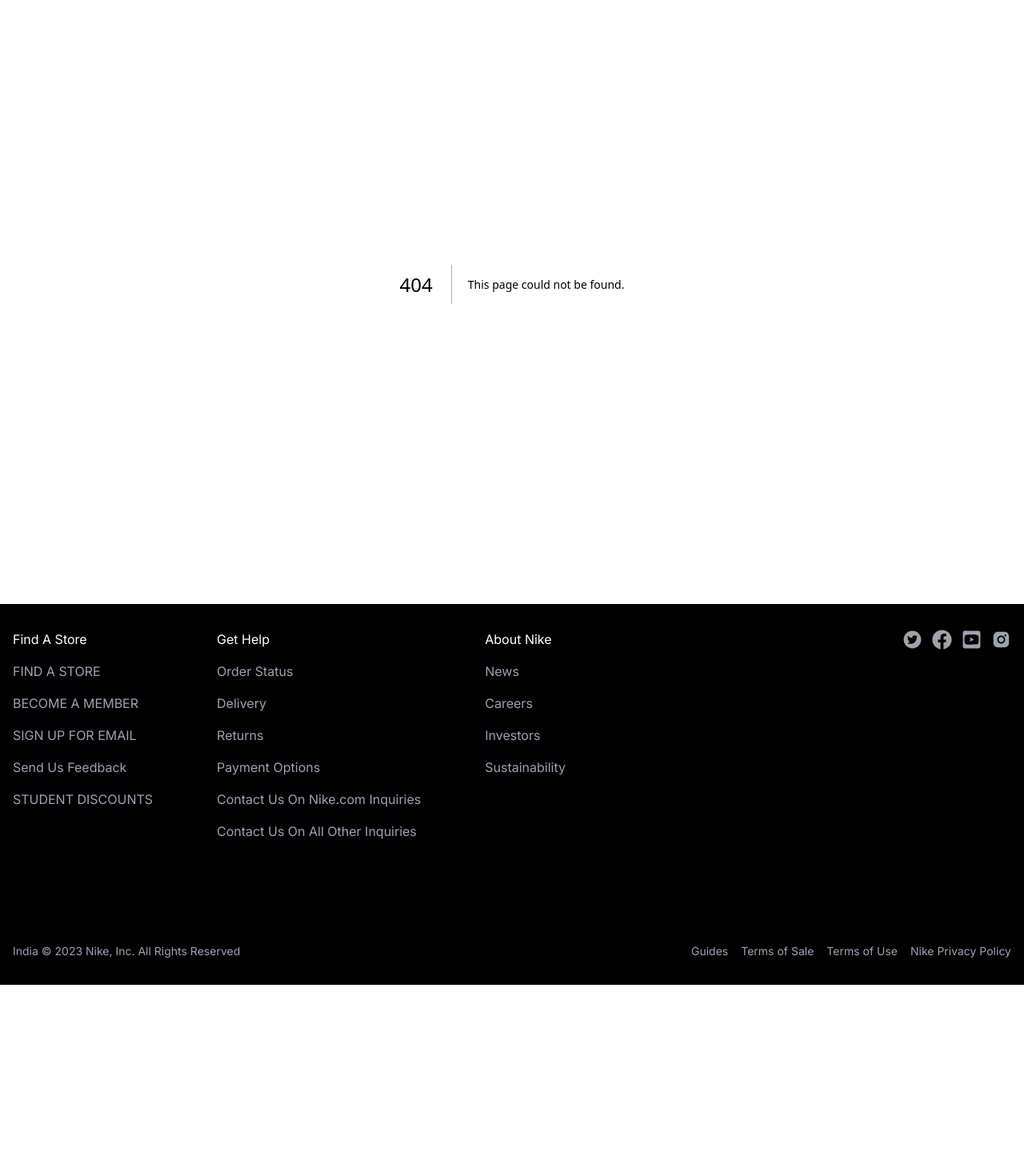
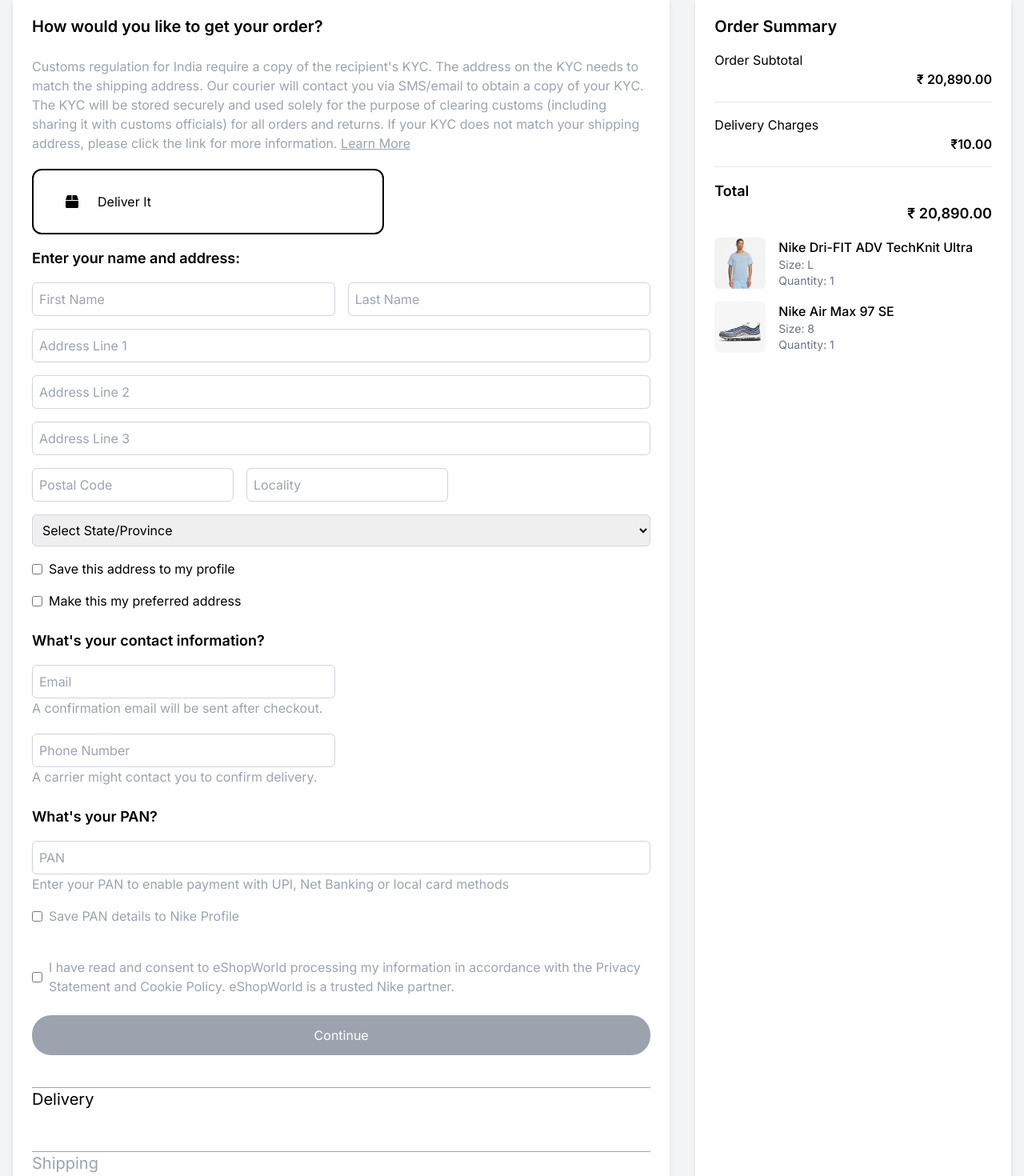
Before and after one commit to muhammadrohanmirza/UIUX-Hackathon-Nike-Ecommerce-Website, a Next.js app: page /pages/Checkoutpage in a window 1280 px wide. Before the commit this address had no page. Shown: the part 183-1653 px from the top of the page at 80% size. Before the commit the page ends 1414 px from the top, so only its background shows below. Built offline with nearby package versions, Linux system fonts and the light colour scheme.

Commit message:
first commit

```diff
--- a/src/app/layout.tsx
+++ b/src/app/layout.tsx
@@ -7,8 +7,11 @@
 const inter = Inter({ subsets: ["latin"] });
 
 export const metadata: Metadata = {
-  title: "Create Next App",
-  description: "Generated by create next app",
+  title: "Nike",
+  description: "Nike UI Ecommers Website Design",
+  icons:{
+    icon:{ url:"/logo/logo2.png", type:"image/png" }
+  },
 };
 
 export default function RootLayout({
--- a/src/app/pages/Cartitempage/page.tsx
+++ b/src/app/pages/Cartitempage/page.tsx
@@ -4,6 +4,7 @@
 import img1 from '../../../../public/images/Image (1).png'
 import shose1 from '../../../../public/images/shose (1).png'
 import Image from 'next/image';
+import Link from 'next/link';
 
 const page = () => {
   return (
@@ -96,9 +97,11 @@
             <span>Total</span>
             <span>₹ 20,890.00</span>
           </div>
+          <Link href={'/pages/Checkoutpage'}>
           <button className="w-full bg-black text-white py-2 rounded hover:bg-gray-800">
             Member Checkout
           </button>
+          </Link>
         </div>
       </div>
     </div>
--- /dev/null
+++ b/src/app/pages/Checkoutpage/page.tsx
@@ -0,0 +1,169 @@
+import Image from 'next/image';
+import Link from 'next/link';
+import React from 'react';
+import { FaBox } from "react-icons/fa";
+import img1 from '../../../../public/images/Image (1).png'
+import shose1 from '../../../../public/images/shose (1).png'
+const Checkout = () => {
+  return (
+    <div className="bg-gray-100 min-h-screen py-10">
+      <div className="max-w-7xl mx-auto grid grid-cols-1 md:grid-cols-3 gap-8 px-4">
+        {/* Left Column - Form */}
+        <div className="md:col-span-2 bg-white p-6 rounded-lg shadow-md">
+          <h2 className="text-xl font-semibold mb-6">How would you like to get your order?</h2>
+          <p className='text-gray-400'>Customs regulation for India require a copy of the recipient's KYC. The address on the KYC needs to match the shipping address. Our courier will contact you via SMS/email to obtain a copy of your KYC. The KYC will be stored securely and used solely for the purpose of clearing customs (including sharing it with customs officials) for all orders and returns. If your KYC does not match your shipping address, please click the link for more information. <Link href={'/'} className='underline'>Learn More</Link></p>
+          <div className=" flex mb-4 border-solid border-black rounded-xl border-2 h-[82px] w-[440px] gap-[24px] items-center pl-10 mt-5">
+          <FaBox />
+            Deliver It
+          </div>
+          <h3 className="text-lg font-semibold mb-4">Enter your name and address:</h3>
+          <div className="grid grid-cols-1 md:grid-cols-2 gap-4">
+            <input
+              type="text"
+              placeholder="First Name"
+              className="p-2 border border-gray-300 rounded-md focus:ring-2 focus:ring-blue-500"
+            />
+            <input
+              type="text"
+              placeholder="Last Name"
+              className="p-2 border border-gray-300 rounded-md focus:ring-2 focus:ring-blue-500"
+            />
+            <input
+              type="text"
+              placeholder="Address Line 1"
+              className="col-span-2 p-2 border border-gray-300 rounded-md focus:ring-2 focus:ring-blue-500"
+            />
+            <input
+              type="text"
+              placeholder="Address Line 2"
+              className="col-span-2 p-2 border border-gray-300 rounded-md focus:ring-2 focus:ring-blue-500"
+            />
+            <input
+              type="text"
+              placeholder="Address Line 3"
+              className="col-span-2 p-2 border border-gray-300 rounded-md focus:ring-2 focus:ring-blue-500"
+            />
+            <div className="flex gap-4">
+              <input
+                type="text"
+                placeholder="Postal Code"
+                className="p-2 border border-gray-300 rounded-md focus:ring-2 focus:ring-blue-500"
+              />
+              <input
+                type="text"
+                placeholder="Locality"
+                className="p-2 border border-gray-300 rounded-md focus:ring-2 focus:ring-blue-500"
+              />
+            </div>
+            <div className="col-span-2">
+              <select
+                className="w-full p-2 border border-gray-300 rounded-md focus:ring-2 focus:ring-blue-500">
+                <option>Select State/Province</option>
+                <option>Delhi</option>
+                <option>Maharashtra</option>
+                <option>Punjab</option>
+              </select>
+            </div>
+          </div>
+
+          <div className="mt-4 flex items-center">
+            <input type="checkbox" id="copyAddress" className="mr-2" />
+            <label htmlFor="copyAddress">Save this address to my profile</label>
+          </div>
+          <div className="mt-4 flex items-center">
+            <input type="checkbox" id="copyAddress" className="mr-2" />
+            <label htmlFor="copyAddress">Make this my preferred address</label>
+          </div>
+
+          <h3 className="text-lg font-semibold mt-6 mb-4">What's your contact information?</h3>
+          <div className="grid grid-cols-1 md:grid-cols-2 gap-4">
+            <input
+              type="email"
+              placeholder="Email"
+              className="p-2 border border-gray-300 rounded-md focus:ring-2 focus:ring-blue-500"
+            />
+          </div>
+          <p className='text-gray-400'>A confirmation email will be sent after checkout.</p>
+
+          <div className="mt-5 grid grid-cols-1 md:grid-cols-2 gap-4">
+          <input
+              type="tel"
+              placeholder="Phone Number"
+              className="p-2 border border-gray-300 rounded-md focus:ring-2 focus:ring-blue-500"
+            />
+          </div>
+          <p className='text-gray-400'>A carrier might contact you to confirm delivery.</p>
+
+          <h3 className="text-lg font-semibold mt-6 mb-4">What's your PAN?</h3>
+          <input
+            type="text"
+            placeholder="PAN"
+            className="w-full p-2 border border-gray-300 rounded-md focus:ring-2 focus:ring-blue-500"
+
+          />
+          <p className='text-gray-400'>Enter your PAN to enable payment with UPI, Net Banking or local card methods</p>
+          <div className="mt-4 flex items-center">
+            <input type="checkbox" id="savePAN" className="mr-2" />
+            <label htmlFor="savePAN" className='text-gray-400'>Save PAN details to Nike Profile</label>
+          </div>
+          <div className="mt-10 flex items-center">
+            <input type="checkbox" id="savePAN" className="mr-2" />
+            <label htmlFor="savePAN" className='text-gray-400'>I have read and consent to eShopWorld processing my information in accordance with the Privacy Statement and Cookie Policy. eShopWorld is a trusted Nike partner.</label>
+          </div>
+          <div className="mt-6">
+            <button className="w-full h-[50px] bg-gray-400 text-white py-2 rounded-3xl">Continue</button>
+          </div>
+          <div className='mt-10'>
+            <div className=' text-xl h-[80px] border-t border-gray-400 '>Delivery</div>
+            <div className=' text-xl h-[80px] border-t border-gray-400 text-gray-400'>Shipping</div>
+            <div className=' text-xl h-[80px] border-t border-gray-400 text-gray-400'>Billing</div>
+            <div className=' text-xl h-[80px] border-t border-gray-400 text-gray-400'>Payment</div>
+          </div>
+        </div>
+
+        {/* Right Column - Order Summary */}
+        <div className="bg-white p-6 rounded-lg shadow-md">
+          <h2 className="text-xl font-semibold mb-4">Order Summary</h2>
+          <div className="border-b pb-4 mb-4">
+            <p>Order Subtotal</p>
+            <p className="text-right font-semibold">₹ 20,890.00</p>
+          </div>
+          <div className="border-b pb-4 mb-4">
+            <p>Delivery Charges</p>
+            <p className="text-right font-semibold">₹10.00</p>
+          </div>
+          <div className="text-lg font-semibold mb-4">
+            <p>Total</p>
+            <p className="text-right">₹ 20,890.00</p>
+          </div>
+          <div className="flex items-center gap-4">
+            <Image
+              src={img1}
+              alt="Nike Dri-FIT ADV TechKnit Ultra"
+              className="w-16 h-16 object-cover rounded-md"
+            />
+            <div>
+              <p className="font-medium">Nike Dri-FIT ADV TechKnit Ultra</p>
+              <p className="text-sm text-gray-500">Size: L</p>
+              <p className="text-sm text-gray-500">Quantity: 1</p>
+            </div>
+          </div>
+          <div className="mt-4 flex items-center gap-4">
+            <Image
+              src={shose1}
+              alt="Nike Air Max 97 SE"
+              className="w-16 h-16 object-cover rounded-md"
+            />
+            <div>
+              <p className="font-medium">Nike Air Max 97 SE</p>
+              <p className="text-sm text-gray-500">Size: 8</p>
+              <p className="text-sm text-gray-500">Quantity: 1</p>
+            </div>
+          </div>
+        </div>
+      </div>
+    </div>
+  );
+};
+
+export default Checkout;
--- a/src/app/pages/Productdetailpage/page.tsx
+++ b/src/app/pages/Productdetailpage/page.tsx
@@ -1,6 +1,7 @@
 import React from 'react'
 import shose1 from '../../../../public/images/shose (1).png'
 import Image from 'next/image'
+import Link from 'next/link'
 const page = () => {
   return (
     <section className="text-gray-600 body-font overflow-hidden">
@@ -29,7 +30,9 @@
             $58.00
           </span>
           <br />
+          <Link href={'/pages/Cartitempage'}>
           <button className='bg-black text-white mt-5 w-[160px] h-[40px] rounded-3xl text-sm sm:w-[170px] sm:h-[45px] md:w-[180px] md:h-[50px] lg:w-[200px] lg:h-[55px]'>Add To Cart</button>
+          </Link>
         </div>
       </div>
     </div>
```
